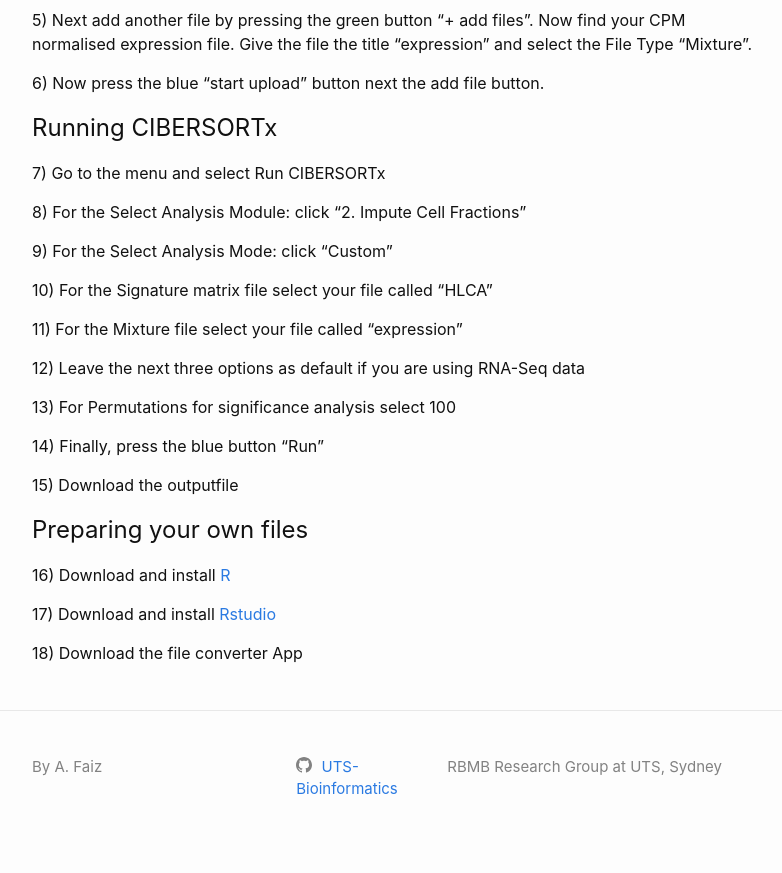
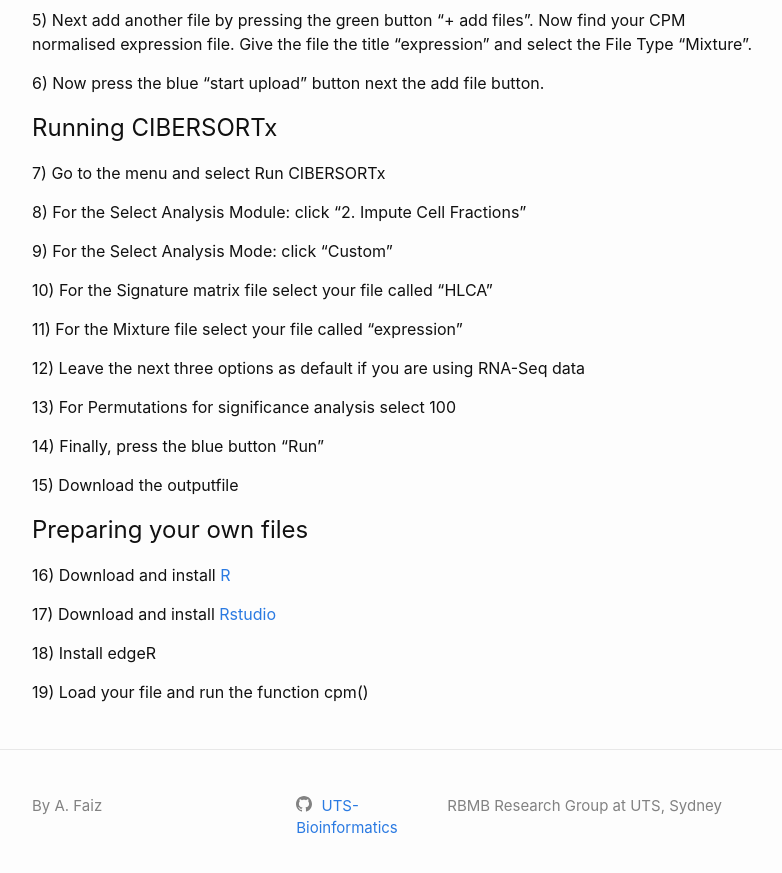
Before and after one commit to UTS-Bioinformatics/uts-bioinformatics.github.io, a Jekyll site: the page built from contents/_workshops/cellular-deconvolution.markdown, in a window 1280 px wide and 900 px high, scrolled down 984 px. Shown: the top 873 px of the window, without its empty margins (238-1020 px from the left). Built offline with Jekyll 4.4.1, drawn with Linux system fonts in a browser that asks for light colours.

Commit message:
cellular-deconvolution.markdown

```diff
--- a/contents/_workshops/cellular-deconvolution.markdown
+++ b/contents/_workshops/cellular-deconvolution.markdown
@@ -58,4 +58,6 @@
 
 17)	Download and install [Rstudio](https://posit.co/download/rstudio-desktop/)
 
-18)	Download the file converter App
+18) Install edgeR
+
+19) Load your file and run the function cpm()
```
